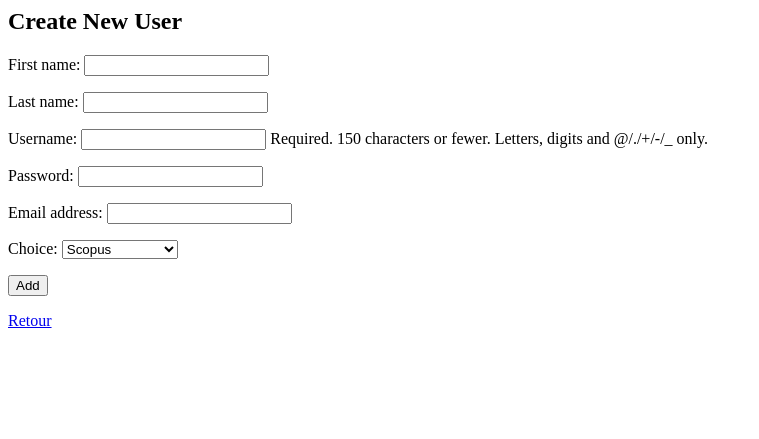
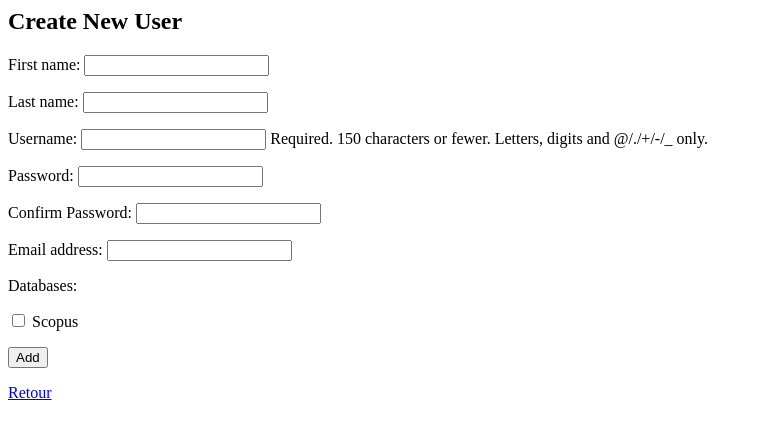
Before and after one commit to Alexandre-Gripari/GestionUtilisateur, a Django app: page /manage_user/add_user/ in a window 1280 px wide. Shown: the top 439 px of the page, without its empty margins (0-759 px from the left). Run offline with Django 5.2, Linux system fonts and the light colour scheme; tables that the repository leaves empty hold one stand-in row (values such as "Sample post").

Commit message:
ajout de la possibilité d'avoir plusieurs DB

```diff
--- a/login/models.py
+++ b/login/models.py
@@ -1,15 +1,30 @@
 from django.db import models
 from django.contrib.auth.models import User
+from django.db.models.signals import post_migrate
+from django.dispatch import receiver
 
-class UserProfile(models.Model):
-    user = models.OneToOneField(User, on_delete=models.CASCADE, primary_key=True)
+
+
+class DataBase(models.Model):
     CHOICES = (
         ('Scopus', 'Scopus'),
         ('PubMed', 'PubMed'),
         ('Dimensions', 'Dimensions'),
         ('Web of Science', 'Web of Science'),
     )
-    choice = models.CharField(max_length=14, choices=CHOICES)
+    name = models.CharField(max_length=14, choices=CHOICES, unique=True)
+
+    def __str__(self):
+        return self.name
+
+class UserProfile(models.Model):
+    user = models.OneToOneField(User, on_delete=models.CASCADE, primary_key=True)
+    databases = models.ManyToManyField(DataBase)
 
     def __str__(self):
         return self.user.username
+
+@receiver(post_migrate)
+def create_databases(sender, **kwargs):
+    for choice, _ in DataBase.CHOICES:
+        DataBase.objects.get_or_create(name=choice)
--- a/manage_user/forms.py
+++ b/manage_user/forms.py
@@ -1,20 +1,33 @@
 from django import forms
 from django.contrib.auth.models import User
-from login.models import UserProfile
+from login.models import UserProfile, DataBase
+from django.core.exceptions import ValidationError
 
 class RegistrationForm(forms.ModelForm):
     password = forms.CharField(widget=forms.PasswordInput)
-    CHOICES = UserProfile.CHOICES
+    confirm_password = forms.CharField(widget=forms.PasswordInput, label='Confirm Password')
+    databases = forms.ModelMultipleChoiceField(queryset=DataBase.objects.all(), widget=forms.CheckboxSelectMultiple)
 
     class Meta:
         model = User
-        fields = ['first_name', 'last_name', 'username', 'password', 'email']
+        fields = ['first_name', 'last_name', 'username', 'password','confirm_password','email', 'databases']
 
-    choice = forms.ChoiceField(choices=CHOICES)
+    def clean(self):
+        cleaned_data = super().clean()
+        password = cleaned_data.get('password')
+        password2 = cleaned_data.get('confirm_password')
+
+        if password and password2 and password != password2:
+            raise ValidationError("Passwords don't match")
+
+        return cleaned_data
 
     def save(self, commit=True):
         user = super().save(commit=False)
         user.set_password(self.cleaned_data["password"])
         if commit:
             user.save()
+            custom_user = UserProfile(user=user)
+            custom_user.save()
+            custom_user.databases.set(self.cleaned_data['databases'])
         return user
--- a/manage_user/views.py
+++ b/manage_user/views.py
@@ -1,21 +1,9 @@
 from django.shortcuts import render, redirect
-from django.contrib.auth import login
+from django.contrib.auth import login, logout
 from .forms import RegistrationForm
 from login.models import UserProfile
 from django.contrib.auth.models import User
 
-
-def register(request):
-    if request.method == 'POST':
-        form = RegistrationForm(request.POST)
-        if form.is_valid():
-            user = form.save()
-            UserProfile.objects.create(user=user, choice=request.POST['choice'])
-            login(request, user)
-            return redirect('home')
-    else:
-        form = RegistrationForm()
-    return render(request, 'register.html', {'form': form})
 
 def home(request):
     users = User.objects.all()
@@ -27,9 +15,6 @@
         form = RegistrationForm(request.POST, instance=user.user)
         if form.is_valid():
             user = form.save()
-            user_profile = UserProfile.objects.get(user=user)
-            user_profile.choice = request.POST['choice']
-            user_profile.save()
             return redirect('manage_user:home')
     else:
         form = RegistrationForm(instance=user.user)
@@ -41,6 +26,7 @@
     return redirect('manage_user:home')
 
 def logout_user(request):
+    logout(request)
     return redirect('login')
 
 def add_user(request):
@@ -48,7 +34,6 @@
         form = RegistrationForm(request.POST)
         if form.is_valid():
             user = form.save()
-            UserProfile.objects.create(user=user, choice=request.POST['choice'])
             return redirect('manage_user:home')
     else:
         form = RegistrationForm()
```
Also changed, not shown: manage_user/templates/home.html (+6 -2 lines), login/migrations/0005_database_remove_userprofile_choice_and_more.py (added).
